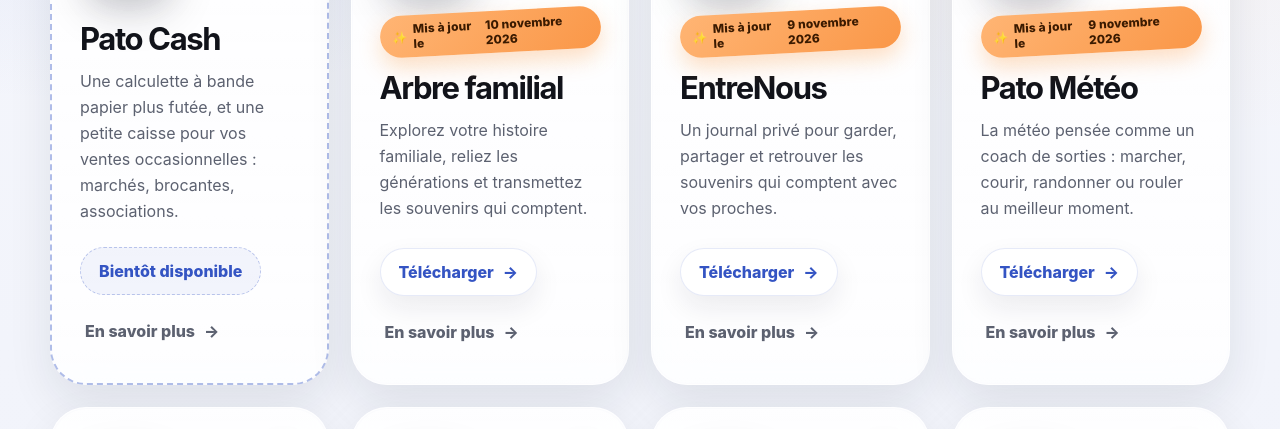
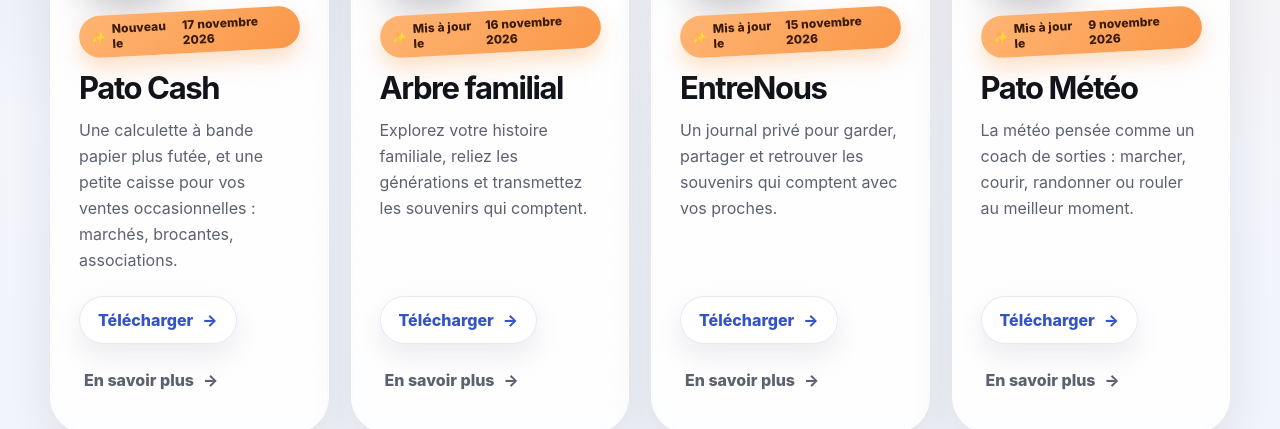
Before and after one commit to patricebonraisin/apps-pato, a plain HTML site: page index.html in a window 1280 px wide. Shown: the part 1230-1659 px from the top of the page. Drawn offline with Linux system fonts and the light colour scheme.

Commit message:
Add files via upload

```diff
--- a/index.html
+++ b/index.html
@@ -1059,19 +1059,19 @@ html[data-theme="dark"] .card a:hover {
 
     <section class="apps" id="apps">
 
-        <!-- Pato Cash n'est pas encore sur l'App Store : pas de data-app-id, la carte reste donc hors du tri et des favoris.
-             data-guide-id lui permet quand même d'apparaître dans « Que voulez-vous faire aujourd'hui ? ». -->
-        <div class="card card--soon" data-guide-id="pato-cash" data-app-name="Pato Cash" data-app-page="pato-cash-marketing.html">
+        <div class="card" data-app-id="pato-cash" data-app-name="Pato Cash" data-app-page="pato-cash-marketing.html">
+            <button class="favorite-button" type="button" aria-pressed="false" aria-label="Ajouter Pato Cash aux favoris">♡</button>
             <div class="icon-wrap">
                 <img class="icon" src="pato-cash.png" alt="Icône Pato Cash">
             </div>
+            <span class="update-sticker">Nouveau le <time datetime="2026-11-17">17 novembre 2026</time></span>
             <h2>Pato Cash</h2>
             <p>
                 Une calculette à bande papier plus futée, et une petite caisse
                 pour vos ventes occasionnelles : marchés, brocantes, associations.
             </p>
             <div class="card-actions">
-                <span class="soon-badge">Bientôt disponible</span>
+                <a href="https://apps.apple.com/app/pato-cash/id6835459276" target="_blank" rel="noopener noreferrer">Télécharger</a>
                 <a class="details-link" href="pato-cash-marketing.html">En savoir plus</a>
             </div>
         </div>
@@ -1132,7 +1132,7 @@ html[data-theme="dark"] .card a:hover {
             <div class="icon-wrap">
                 <img class="icon" src="EntreNous.png" alt="Icône EntreNous">
             </div>
-            <span class="update-sticker">Mis à jour le <time datetime="2026-11-09">9 novembre 2026</time></span>
+            <span class="update-sticker">Mis à jour le <time datetime="2026-11-15">15 novembre 2026</time></span>
             <h2>EntreNous</h2>
             <p>
                 Un journal privé pour garder, partager et retrouver
@@ -1251,7 +1251,7 @@ html[data-theme="dark"] .card a:hover {
             <div class="icon-wrap">
                 <img class="icon" src="mon_arbre.png" alt="Logo Arbre familial">
             </div>
-            <span class="update-sticker">Mis à jour le <time datetime="2026-11-10">10 novembre 2026</time></span>
+            <span class="update-sticker">Mis à jour le <time datetime="2026-11-16">16 novembre 2026</time></span>
             <h2>Arbre familial</h2>
             <p>
                 Explorez votre histoire familiale, reliez les générations
@@ -1399,7 +1399,7 @@ const guideRecommendations = {
         apps: ["finelio"]
     },
     vente: {
-        message: "Pour une brocante, un marché ou une fête d’association, Pato Cash calcule vos ventes et prépare le bilan de la journée. Bientôt sur l’App Store.",
+        message: "Pour une brocante, un marché ou une fête d’association, Pato Cash calcule vos ventes et prépare le bilan de la journée.",
         apps: ["pato-cash"]
     },
     proche: {
```
Also changed, not shown: pato-cash-marketing.html (+4 -5 lines).
